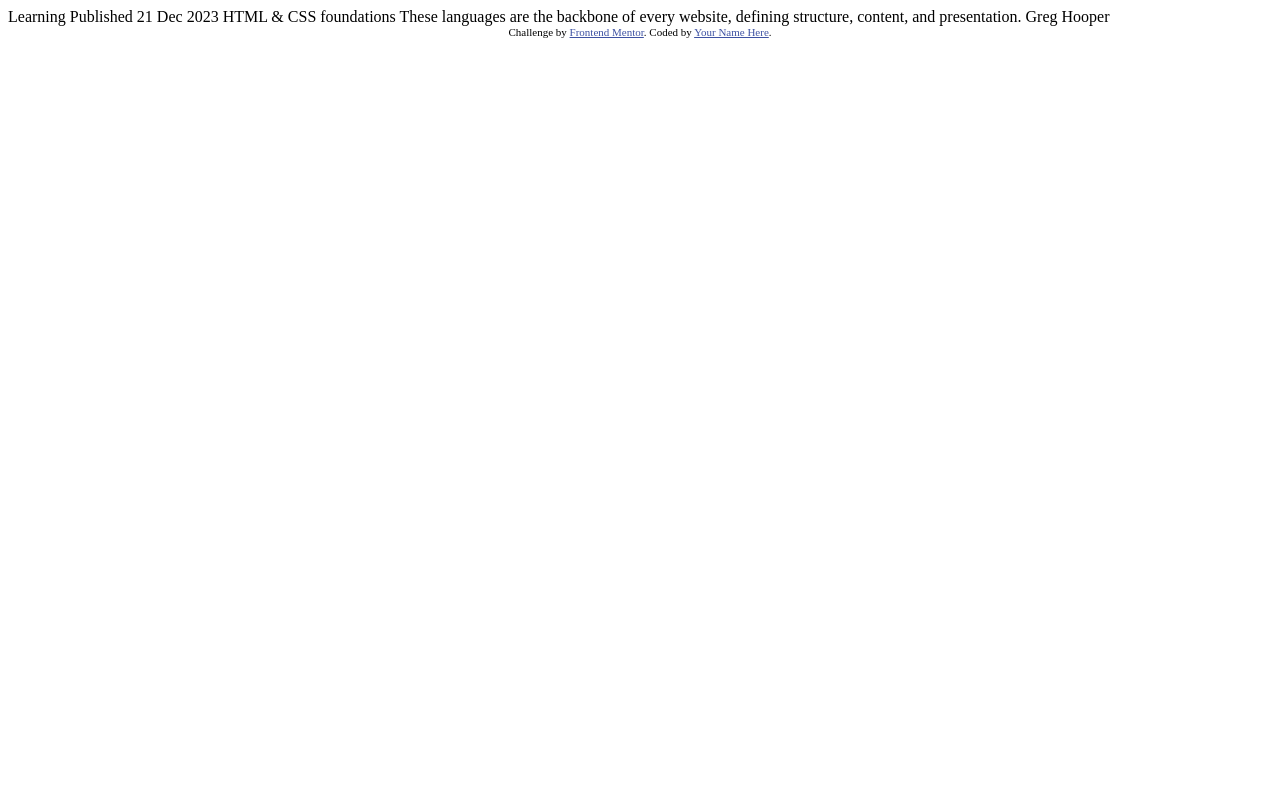
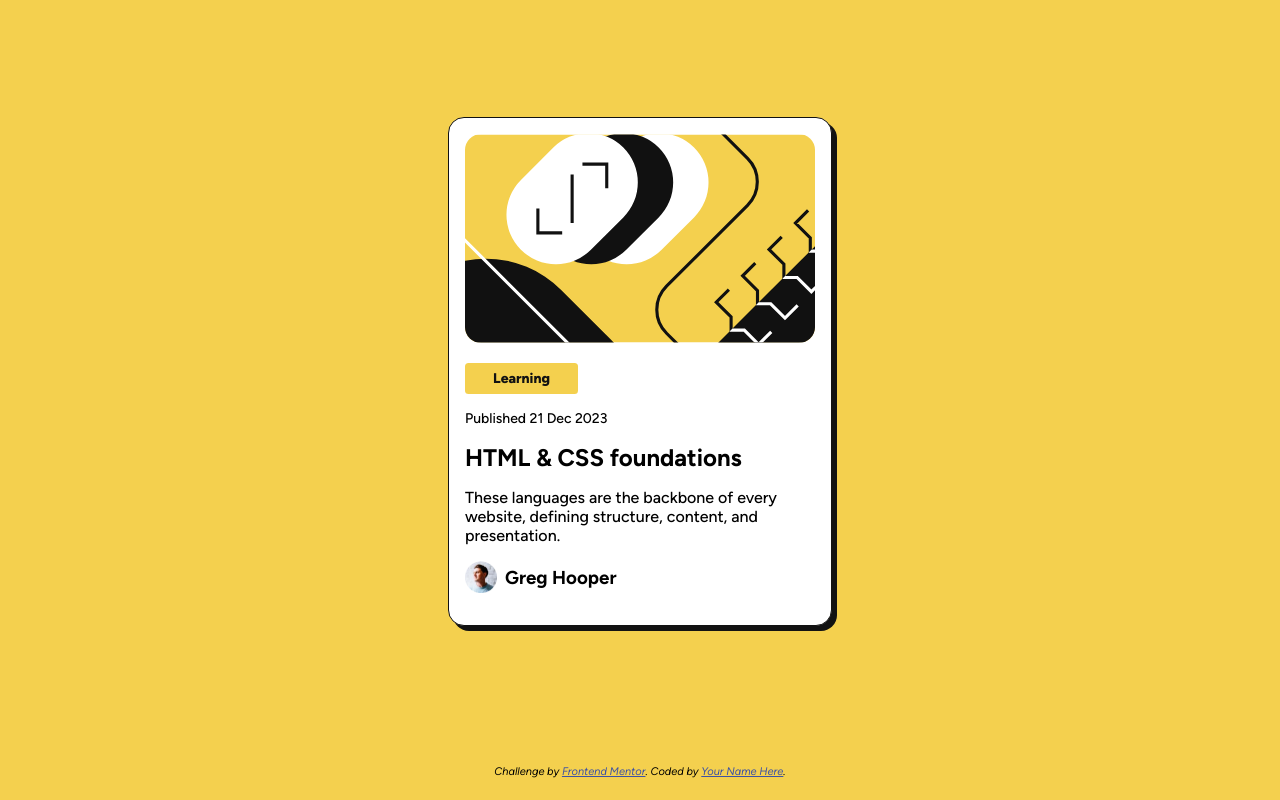
Before and after one commit to temesgen-982/blog-preview-card, a plain HTML site: page index.html in a window 1280 px wide. Drawn offline with Linux system fonts and the light colour scheme.

Commit message:
Almost done needs some refinement

```diff
--- a/index.html
+++ b/index.html
@@ -8,23 +8,26 @@
 
   <title>Frontend Mentor | Blog preview card</title>
 
-  <!-- Feel free to remove these styles or customise in your own stylesheet 👍 -->
-  <style>
-    .attribution { font-size: 11px; text-align: center; }
-    .attribution a { color: hsl(228, 45%, 44%); }
-  </style>
+  <link rel="stylesheet" href="styles.css">
 </head>
 <body>
+  <div class="container">
 
-  Learning
+    <img src="assets/images/illustration-article.svg" alt="Abstract Placeholder">
 
-  Published 21 Dec 2023
+    <div class="content">
+      <h3>Learning</h3>
+      <p class="date">Published 21 Dec 2023</p>
+      <h1>HTML & CSS foundations</h1>
+      <p class="text">These languages are the backbone of every website, defining structure, content, and presentation.</p>
+    </div>
 
-  HTML & CSS foundations
+    <div class="author">
+      <img src="assets/images/image-avatar.webp" alt="Person image">
+      <h3>Greg Hooper</h3>
+    </div>
 
-  These languages are the backbone of every website, defining structure, content, and presentation.
-
-  Greg Hooper
+  </div>
 
   <div class="attribution">
     Challenge by <a href="https://www.frontendmentor.io?ref=challenge" target="_blank">Frontend Mentor</a>.
--- /dev/null
+++ b/styles.css
@@ -0,0 +1,115 @@
+@font-face {
+    font-family: 'Figtree';
+    src: url('assets/fonts/Figtree-Italic-VariableFont_wght.ttf');
+    font-weight: normal;
+    font-style: italic;
+}
+
+@font-face {
+    font-family: 'Figtree';
+    src: url('assets/fonts/Figtree-VariableFont_wght.ttf');
+    font-weight: 500 800;
+    font-style: italic;
+}
+
+:root{
+    --yellow: hsl(47, 88%, 63%);
+    --white: hsl(0, 0%, 100%);
+    --gray-500: hsl(0, 0%, 42%);
+    --gray-950: hsl(0, 0%, 7%);
+
+    --fs-paragraph: 16px;
+
+    --ff-base: "Figtree", sans-serif;
+
+    --fw-500: 500;
+    --fw-800: 800;
+}
+
+*{
+    margin: 0;
+    padding: 0;
+    box-sizing: border-box;
+}
+
+body{
+    font-family: var(--ff-base);
+
+    display: grid;
+    grid-template-columns: 1fr;
+    grid-template-rows: 1fr auto;
+    justify-content: center;
+    align-items: center;
+
+    min-height: 100vh;
+
+    background-color: var(--yellow);
+}
+
+.container{
+    max-width: 384px;
+    margin: 0 1em;
+    justify-self: center;
+    background-color: var(--white);
+    padding: 1rem;
+    border: 1px solid var(--gray-950);
+    border-radius: 1em;
+    box-shadow: 5px 5px var(--gray-950);
+}
+
+.container > img{
+    width: 100%;
+    border-radius: inherit;
+}
+
+.container > .content{
+    margin: 1em auto;
+    display: grid;
+    gap: 1em;
+}
+
+.content > p{
+    font-family: var(--ff-base);
+    font-weight: var(--fw-500);
+}
+
+.content > h3 {
+    background-color: var(--yellow);
+    color: var(--gray-950);
+    justify-self: start;
+    border-radius: .25em;
+    padding: .5em 2em;
+    font-size: 14px;
+    font-weight: var(--fw-800);
+}
+
+.content > .date{
+    font-size: 14px;
+}
+
+.content > .text{
+    font-size: var(--fs-paragraph);
+}
+
+.content > h1{
+    font-size: 24px;
+}
+
+.container > .author{
+    display: flex;
+    align-items: center;
+    gap: .5em;
+    margin-block: 1em;
+}
+
+.author > img{
+    height: 32px;
+    width: 32px;
+    font-size: 14px;
+    font-weight: var(--fw-800);
+}
+
+
+/* <!-- Feel free to remove these styles or customise in your own stylesheet 👍 --> */
+.attribution { font-size: 11px; text-align: center; margin: 2em 0;}
+.attribution a { color: hsl(228, 45%, 44%); }
```
